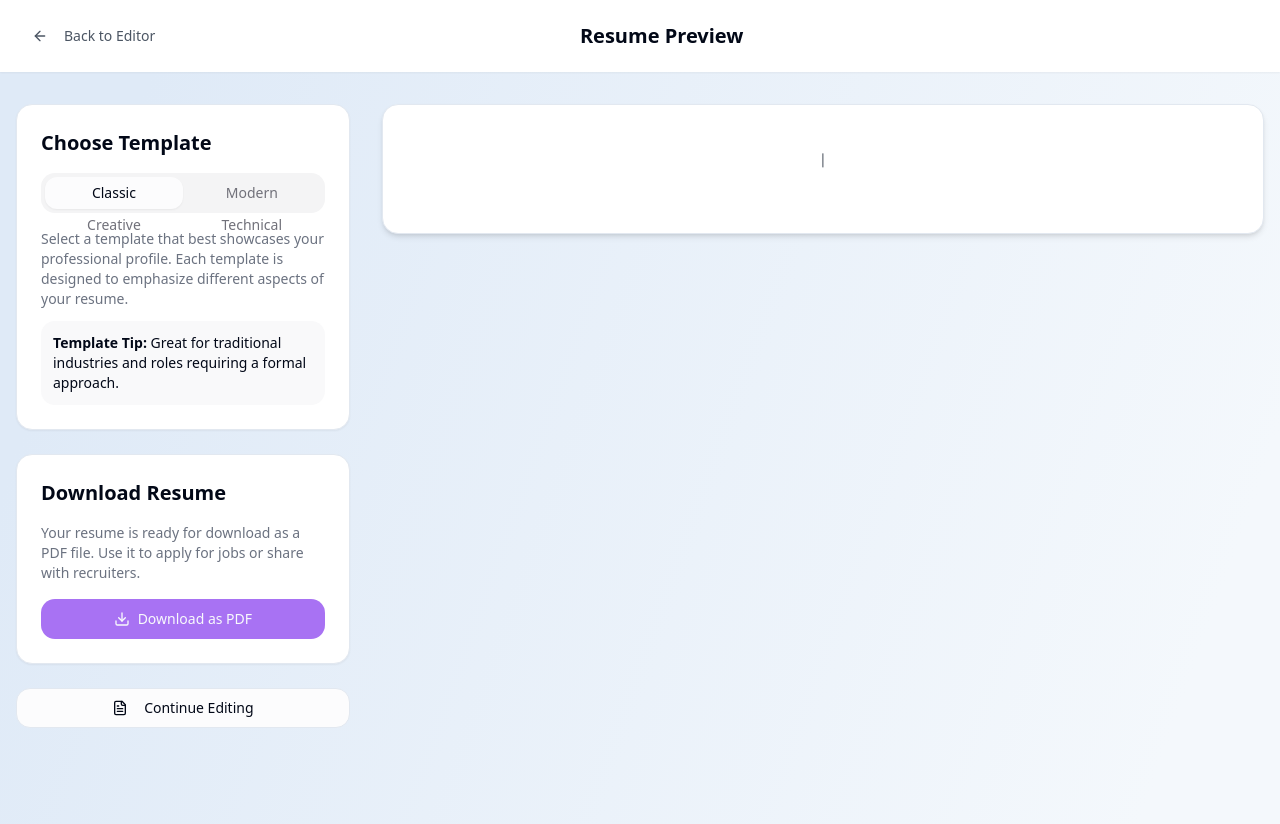
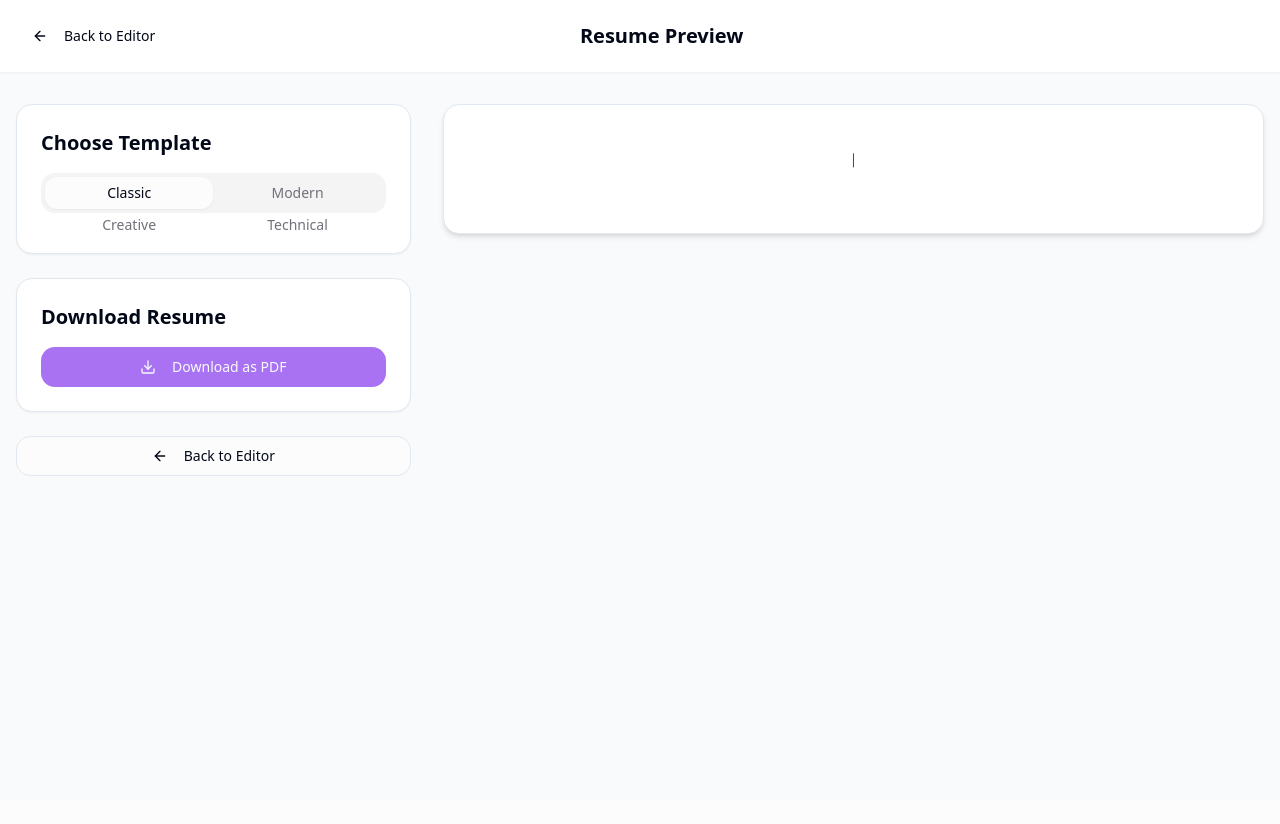
Before and after one commit to Anirudh3000/chroma-resume-boost, a React (Vite) app: page /preview in a window 1280 px wide. After the commit the page ends 800 px from the top, so only its background shows below. Built offline with nearby package versions, Linux system fonts and the light colour scheme.

Commit message:
Refactor: Simplify project structure
Simplified the project structure for beginner-level understanding and reduced complexity.

```diff
--- a/src/App.tsx
+++ b/src/App.tsx
@@ -1,5 +1,5 @@
+
 import { Toaster } from "@/components/ui/toaster";
-import { Toaster as Sonner } from "@/components/ui/sonner";
 import { TooltipProvider } from "@/components/ui/tooltip";
 import { QueryClient, QueryClientProvider } from "@tanstack/react-query";
 import { BrowserRouter, Routes, Route } from "react-router-dom";
@@ -8,13 +8,17 @@ import Build from "./pages/Build";
 import Preview from "./pages/Preview";
 import NotFound from "./pages/NotFound";
 
+// Create a query client with simple configuration
 const queryClient = new QueryClient();
 
-const App = () => (
+const App = () => {
+  return (
     <QueryClientProvider client={queryClient}>
       <TooltipProvider>
+        {/* Toast notifications */}
         <Toaster />
-      <Sonner />
+
+        {/* Router setup */}
         <BrowserRouter>
           <Routes>
             <Route path="/" element={<Home />} />
@@ -26,5 +30,6 @@ const App = () => (
       </TooltipProvider>
     </QueryClientProvider>
   );
+};
 
 export default App;
--- a/src/components/ResumePreview/ResumePreview.tsx
+++ b/src/components/ResumePreview/ResumePreview.tsx
@@ -10,20 +10,19 @@ interface ResumePreviewProps {
 }
 
 export const ResumePreview = ({ data }: ResumePreviewProps) => {
-  // Render different templates based on selected template
-  const renderTemplate = () => {
-    switch (data.selectedTemplate) {
-      case "modern":
-        return <ModernTemplate data={data} />;
-      case "creative":
-        return <CreativeTemplate data={data} />;
-      case "technical":
-        return <TechnicalTemplate data={data} />;
-      case "classic":
-      default:
-        return <ClassicTemplate data={data} />;
-    }
-  };
+  // Simplified template selection
+  if (data.selectedTemplate === "modern") {
+    return <ModernTemplate data={data} />;
+  }
 
-  return <div className="resume-preview">{renderTemplate()}</div>;
+  if (data.selectedTemplate === "creative") {
+    return <CreativeTemplate data={data} />;
+  }
+
+  if (data.selectedTemplate === "technical") {
+    return <TechnicalTemplate data={data} />;
+  }
+
+  // Default to classic template
+  return <ClassicTemplate data={data} />;
 };
--- a/src/pages/Preview.tsx
+++ b/src/pages/Preview.tsx
@@ -1,10 +1,10 @@
 
-import { useState, useRef, useCallback } from "react";
+import { useState, useRef } from "react";
 import { useNavigate } from "react-router-dom";
 import { Button } from "@/components/ui/button";
 import { Card } from "@/components/ui/card";
 import { Tabs, TabsContent, TabsList, TabsTrigger } from "@/components/ui/tabs";
-import { ArrowLeft, Download, FileText, Check } from "lucide-react";
+import { ArrowLeft, Download, Check } from "lucide-react";
 import { ResumePreview } from "@/components/ResumePreview/ResumePreview";
 import { useResumeData } from "@/hooks/useResumeData";
 import html2pdf from "html2pdf.js";
@@ -16,32 +16,22 @@ const Preview = () => {
   const [isPrinting, setIsPrinting] = useState(false);
   const [downloadSuccess, setDownloadSuccess] = useState(false);
 
-  // Handle template change
+  // Handle template change - simplified
   const handleTemplateChange = (value: string) => {
     updateResumeData("selectedTemplate", value);
   };
 
-  // Handle print/download using html2pdf
+  // Handle print/download - simplified
   const handlePrint = () => {
     if (!resumeRef.current) return;
 
     setIsPrinting(true);
 
     const filename = `${resumeData.personalInfo.firstName}_${resumeData.personalInfo.lastName}_Resume.pdf`;
-    const element = resumeRef.current;
-
-    const options = {
-      margin: 10,
-      filename: filename,
-      image: { type: 'jpeg', quality: 0.98 },
-      html2canvas: { scale: 2, useCORS: true },
-      jsPDF: { unit: 'mm', format: 'a4', orientation: 'portrait' }
-    };
 
     html2pdf()
-      .set(options)
-      .from(element)
-      .save()
+      .from(resumeRef.current)
+      .save(filename)
       .then(() => {
         setIsPrinting(false);
         setDownloadSuccess(true);
@@ -50,37 +40,35 @@ const Preview = () => {
   };
 
   return (
-    <div className="min-h-screen bg-gradient-light pb-16">
-      {/* Header */}
+    <div className="min-h-screen bg-gray-50 pb-16">
+      {/* Simple Header */}
       <header className="bg-white shadow-sm py-4">
         <div className="container mx-auto px-4">
           <div className="flex justify-between items-center">
             <Button
               variant="ghost"
-              className="flex items-center text-gray-600"
               onClick={() => navigate("/build")}
             >
               <ArrowLeft className="mr-2 h-4 w-4" />
               Back to Editor
             </Button>
-            <h1 className="text-xl font-bold text-center">Resume Preview</h1>
+            <h1 className="text-xl font-bold">Resume Preview</h1>
             <div className="w-28"></div>
           </div>
         </div>
       </header>
 
-      {/* Main Content */}
+      {/* Main Content - Simplified Layout */}
       <div className="container mx-auto px-4 py-8">
-        <div className="grid grid-cols-1 lg:grid-cols-7 gap-8">
+        <div className="grid grid-cols-1 lg:grid-cols-3 gap-8">
           {/* Sidebar */}
-          <div className="lg:col-span-2 space-y-6">
-            {/* Template Selection */}
+          <div className="space-y-6">
+            {/* Template Selection - Simplified */}
             <Card className="p-6">
               <h2 className="text-xl font-bold mb-4">Choose Template</h2>
               <Tabs
                 defaultValue={resumeData.selectedTemplate}
                 onValueChange={handleTemplateChange}
-                className="w-full"
               >
                 <TabsList className="grid grid-cols-2 mb-4">
                   <TabsTrigger value="classic">Classic</TabsTrigger>
@@ -88,65 +76,47 @@ const Preview = () => {
                   <TabsTrigger value="creative">Creative</TabsTrigger>
                   <TabsTrigger value="technical">Technical</TabsTrigger>
                 </TabsList>
-                <div className="space-y-3">
-                  <p className="text-sm text-gray-500">
-                    Select a template that best showcases your professional profile.
-                    Each template is designed to emphasize different aspects of your resume.
-                  </p>
-                  <div className="bg-muted/50 p-3 rounded-md">
-                    <p className="text-sm">
-                      <span className="font-bold">Template Tip:</span>{" "}
-                      {resumeData.selectedTemplate === "classic" && "Great for traditional industries and roles requiring a formal approach."}
-                      {resumeData.selectedTemplate === "modern" && "Clean and contemporary, ideal for most professional roles."}
-                      {resumeData.selectedTemplate === "creative" && "Showcase personality and creativity, perfect for design or marketing roles."}
-                      {resumeData.selectedTemplate === "technical" && "Programmer-friendly design that highlights technical skills effectively."}
-                    </p>
-                  </div>
-                </div>
               </Tabs>
             </Card>
 
-            {/* Download Button */}
+            {/* Download Button - Simplified */}
             <Card className="p-6">
               <h2 className="text-xl font-bold mb-4">Download Resume</h2>
-              <p className="text-sm mb-4 text-gray-500">
-                Your resume is ready for download as a PDF file. Use it to apply for jobs or share with recruiters.
-              </p>
               <Button
-                className="w-full flex items-center justify-center gap-2 bg-primary hover:bg-primary/90"
+                className="w-full"
                 onClick={handlePrint}
                 disabled={isPrinting}
               >
                 {isPrinting ? (
-                  "Preparing PDF..."
+                  "Creating PDF..."
                 ) : downloadSuccess ? (
                   <>
-                    <Check className="h-5 w-5" />
+                    <Check className="mr-2 h-4 w-4" />
                     Downloaded!
                   </>
                 ) : (
                   <>
-                    <Download className="h-5 w-5" />
+                    <Download className="mr-2 h-4 w-4" />
                     Download as PDF
                   </>
                 )}
               </Button>
             </Card>
 
-            {/* Continue Editing */}
+            {/* Back to Editor */}
             <Button
               variant="outline"
               className="w-full"
               onClick={() => navigate("/build")}
             >
-              <FileText className="mr-2 h-4 w-4" />
-              Continue Editing
+              <ArrowLeft className="mr-2 h-4 w-4" />
+              Back to Editor
             </Button>
           </div>
 
-          {/* Resume Preview */}
-          <div className="lg:col-span-5">
-            <Card className="p-2 shadow-md max-w-4xl mx-auto">
+          {/* Resume Preview - Simplified */}
+          <div className="lg:col-span-2">
+            <Card className="p-2 shadow-md">
               <div className="bg-white" ref={resumeRef}>
                 <ResumePreview data={resumeData} />
               </div>
```
Lines whose indentation alone changed are shown as unchanged.
